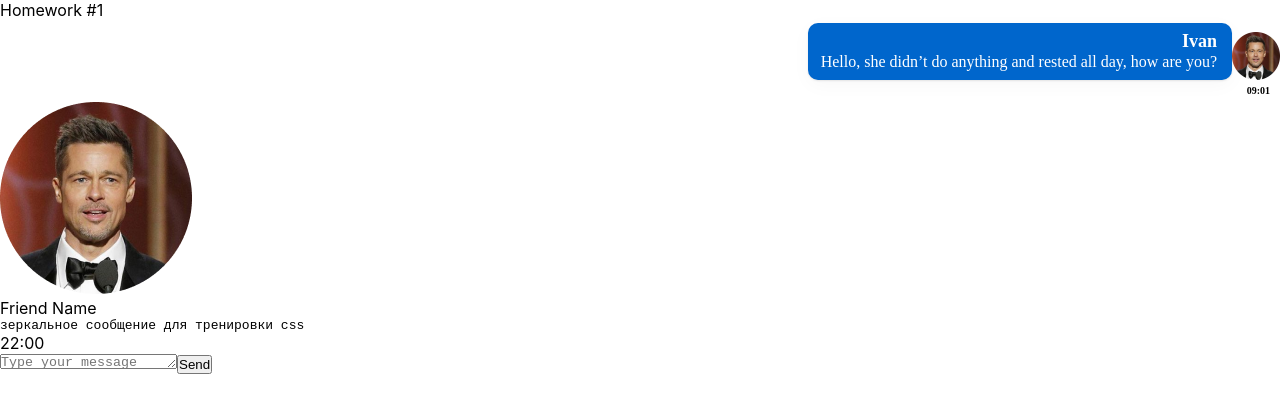
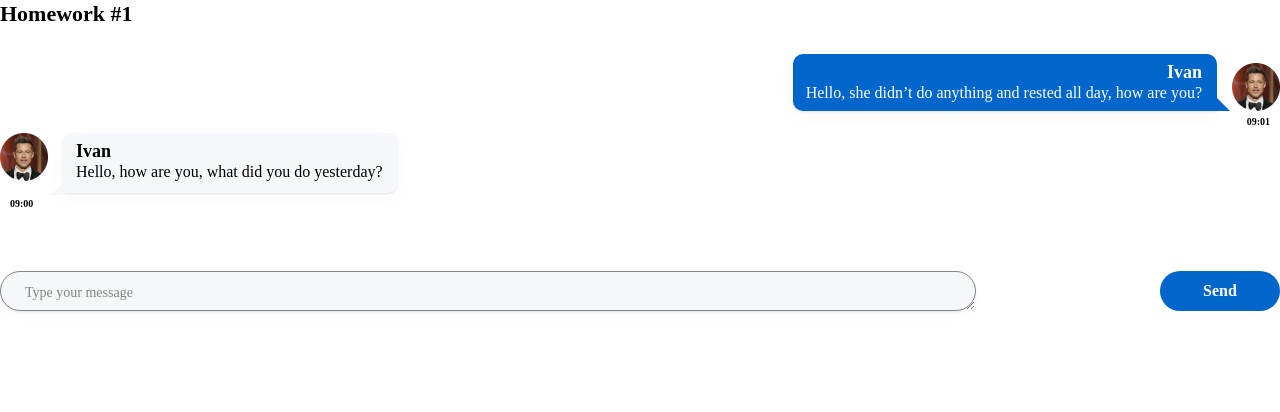
Before and after one commit to ivanrussui/hws2, a React (Create React App) app: page / in a window 1280 px wide. Shown: the top 412 px of the page. Built offline with nearby package versions, Linux system fonts and the light colour scheme.

Commit message:
Основная верстка закончена

```diff
--- a/src/s1-main/App.module.css
+++ b/src/s1-main/App.module.css
@@ -1,11 +1,18 @@
 .App {
     --header_height: 60px;
+    margin: 0 auto;
+    max-width: 1280px;
 }
 
 .hw {
-
+    margin: 24px auto 35px;
+    /*border: 1px solid #D9D9D9;*/
 }
 
 .hwTitle {
-
+    font-family: 'Montserrat';
+    font-style: normal;
+    font-weight: 600;
+    font-size: 22px;
+    line-height: 27px;
 }
--- a/src/s2-homeworks/hw01/HW1.tsx
+++ b/src/s2-homeworks/hw01/HW1.tsx
@@ -46,11 +46,11 @@ export const friendMessage0: MessageType = {
     id: 100,
     user: {
         avatar: avatar, // можно менять
-        name: 'Friend Name', // можно менять
+        name: 'Ivan', // можно менять
     },
     message: {
-        text: 'зеркальное сообщение для тренировки css', // можно менять
-        time: '22:00', // можно менять
+        text: 'Hello, how are you, what did you do yesterday?', // можно менять
+        time: '09:00', // можно менять
     },
 }
 
--- a/src/s2-homeworks/hw01/friend-message/FriendMessage.module.css
+++ b/src/s2-homeworks/hw01/friend-message/FriendMessage.module.css
@@ -1,31 +1,69 @@
 .friendMessage {
-
+    display: flex;
+    flex-direction: column;
+    /*align-items: flex-end;*/
 }
 
 .friendImageAndText {
-
+    position: relative;
+    display: flex;
+    /*align-items: flex-end;*/
+    max-width: 575px;
+    min-height: 60px;
+    max-height: 60px;
 }
 
 .friendImageAndText img {
-
+    /*order: 2;*/
+    width: 48px;
+    height: 48px;
 }
 
 .friendText {
-
+    margin-left: 15px;
+    padding: 7px 15px 8px 13px;
+    /*color: #FFFFFF;*/
+    /*text-align: right;*/
+    /*order: 1;*/
+    background: #F5F7FB;
+    box-shadow: 0 5px 20px rgba(29, 33, 38, 0.03), 0 1px 2px rgba(29, 33, 38, 0.1);
+    border-radius: 10px;
+    border-bottom-left-radius: inherit;
 }
 
 .friendText:after {
-
+    position: absolute;
+    content: '';
+    bottom: -2px;
+    left: 50px;
+    width: 15px;
+    height: 15px;
+    background: #F5F7FB;
+    box-shadow: 0 5px 20px rgba(29, 33, 38, 0.03), 0 1px 2px rgba(29, 33, 38, 0.1);
+    clip-path: polygon(100% 2px, 100% 100%, 100% 100%, 0px 100%);
 }
 
 .friendName {
-
+    font-family: 'Montserrat';
+    font-style: normal;
+    font-weight: 600;
+    font-size: 18px;
+    line-height: 22px;
 }
 
 .friendMessageText {
-
+    font-family: 'Montserrat';
+    font-style: normal;
+    font-weight: 400;
+    font-size: 16px;
+    line-height: 20px;
 }
 
 .friendTime {
-
+    margin: 5px 10px;
+    font-family: 'Montserrat';
+    font-style: normal;
+    font-weight: 600;
+    font-size: 10px;
+    line-height: 12px;
 }
--- a/src/s2-homeworks/hw01/message-sender/MessageSender.module.css
+++ b/src/s2-homeworks/hw01/message-sender/MessageSender.module.css
@@ -1,18 +1,48 @@
 .sendForm {
-
+    margin-top: 56px;
+    display: flex;
+    justify-content: space-between;
+    align-items: center;
 }
 
 .textarea {
-
+    padding: 12px 24px 11px;
+    display: flex;
+    justify-content: center;
+    align-items: center;
+    width: 976px;
+    min-height: 40px;
+    background: #F5F7FB;
+    box-shadow: 0 5px 20px rgba(29, 33, 38, 0.03), 0 1px 2px rgba(29, 33, 38, 0.1);
+    border-radius: 20px;
+    font-family: 'Montserrat';
+    font-style: normal;
+    font-weight: 400;
+    font-size: 14px;
+    line-height: 17px;
+    color: rgba(0, 0, 0, 0.6);
+    opacity: 0.9;
+    overflow: hidden;
 }
 
 .button {
-
+    cursor: pointer;
+    width: 120px;
+    height: 40px;
+    background: #0066CC;
+    border-radius: 20px;
+    font-family: 'Montserrat';
+    font-style: normal;
+    font-weight: 600;
+    font-size: 16px;
+    line-height: 20px;
+    color: #FFFFFF;
+    border:none;
 }
 
 .button:hover {
-
+    filter: brightness(125%);
 }
 .button:active {
-
+    filter: brightness(75%);
 }
--- a/src/s2-homeworks/hw01/message/Message.module.css
+++ b/src/s2-homeworks/hw01/message/Message.module.css
@@ -6,6 +6,7 @@
 }
 
 .imageAndText {
+    position: relative;
     display: flex;
     align-items: flex-end;
     max-width: 575px;
@@ -20,6 +21,7 @@
 }
 
 .text {
+    margin-right: 15px;
     padding: 7px 15px 8px 13px;
     color: #FFFFFF;
     text-align: right;
@@ -27,10 +29,19 @@
     background: #0066CC;
     box-shadow: 0 5px 20px rgba(29, 33, 38, 0.03), 0 1px 2px rgba(29, 33, 38, 0.1);
     border-radius: 10px;
+    border-bottom-right-radius: inherit;
 }
 
 .text:after {
-
+    position: absolute;
+    content: '';
+    bottom: 0;
+    right: 50px;
+    width: 15px;
+    height: 15px;
+    background: #0066CC;
+    box-shadow: 0 5px 20px rgba(29, 33, 38, 0.03), 0 1px 2px rgba(29, 33, 38, 0.1);
+    clip-path: polygon(0% 0px, 100% 100%, 100% 100%, 2px 100%);
 }
 
 .name {
```
